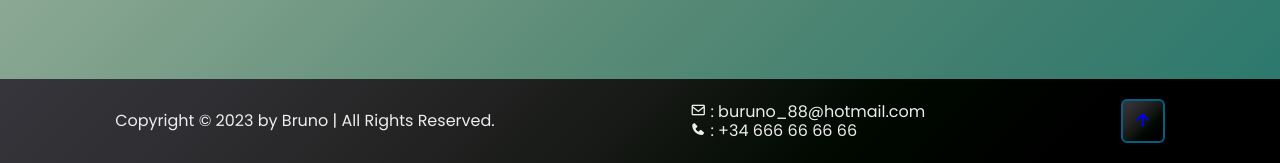
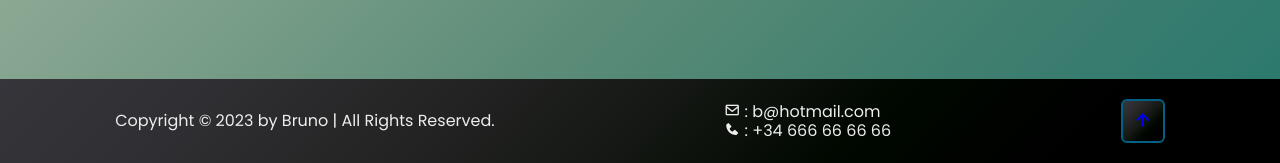
Before and after one commit to iberoFPV/My_Personal_Website, a plain HTML site: page index.html in a window 1280 px wide. Shown: the part 3177-3340 px from the top of the page. Drawn offline with nearby package versions, Linux system fonts and the light colour scheme.

Commit message:
Actualizar index.html cambiar correo electrónico

```diff
--- a/index.html
+++ b/index.html
@@ -299,7 +299,7 @@
             <p>Copyright &copy; 2023 by Bruno | All Rights Reserved.</p>
         </div>
         <div class="contact-info">
-            <p><i class='bx bx-envelope'></i> : buruno_88@hotmail.com</p>
+            <p><i class='bx bx-envelope'></i> : b@hotmail.com</p>
             <p><i class='bx bxs-phone' ></i> : +34 666 66 66 66</p>
         </div>
 
```
